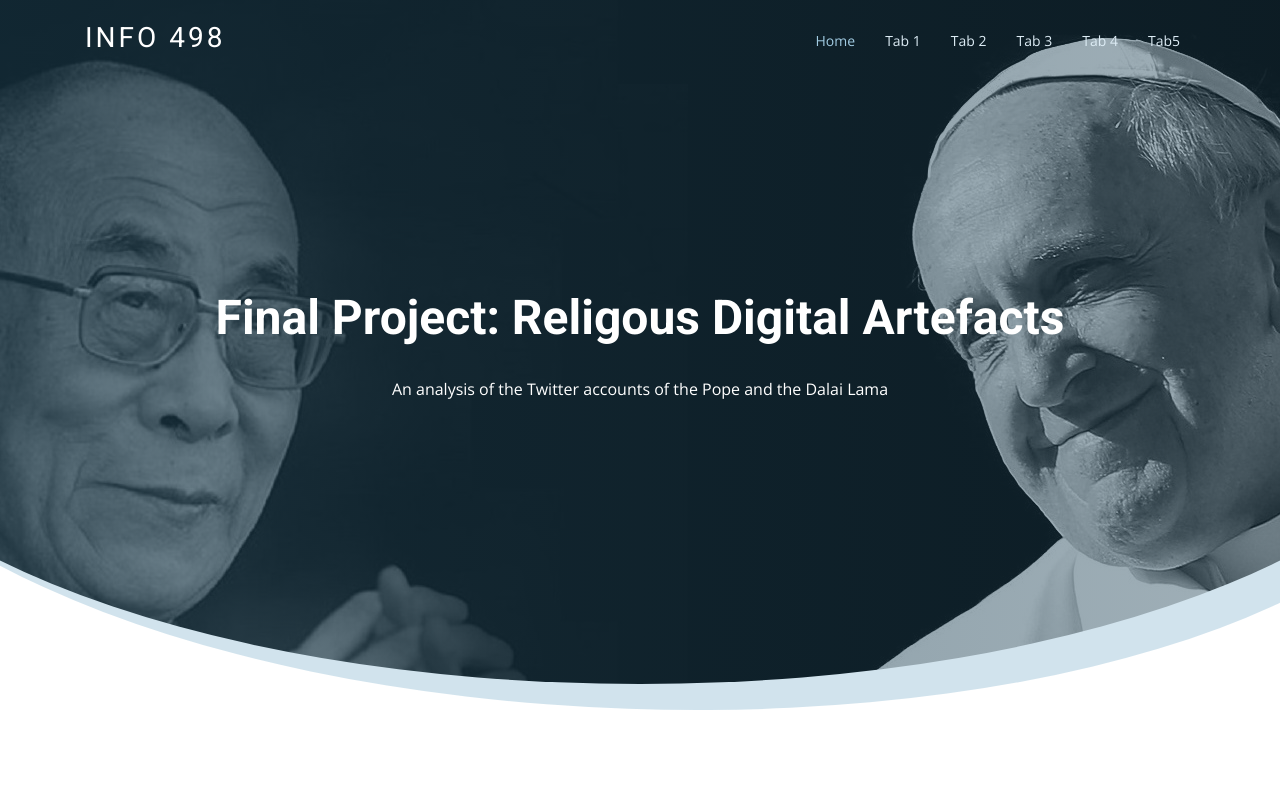
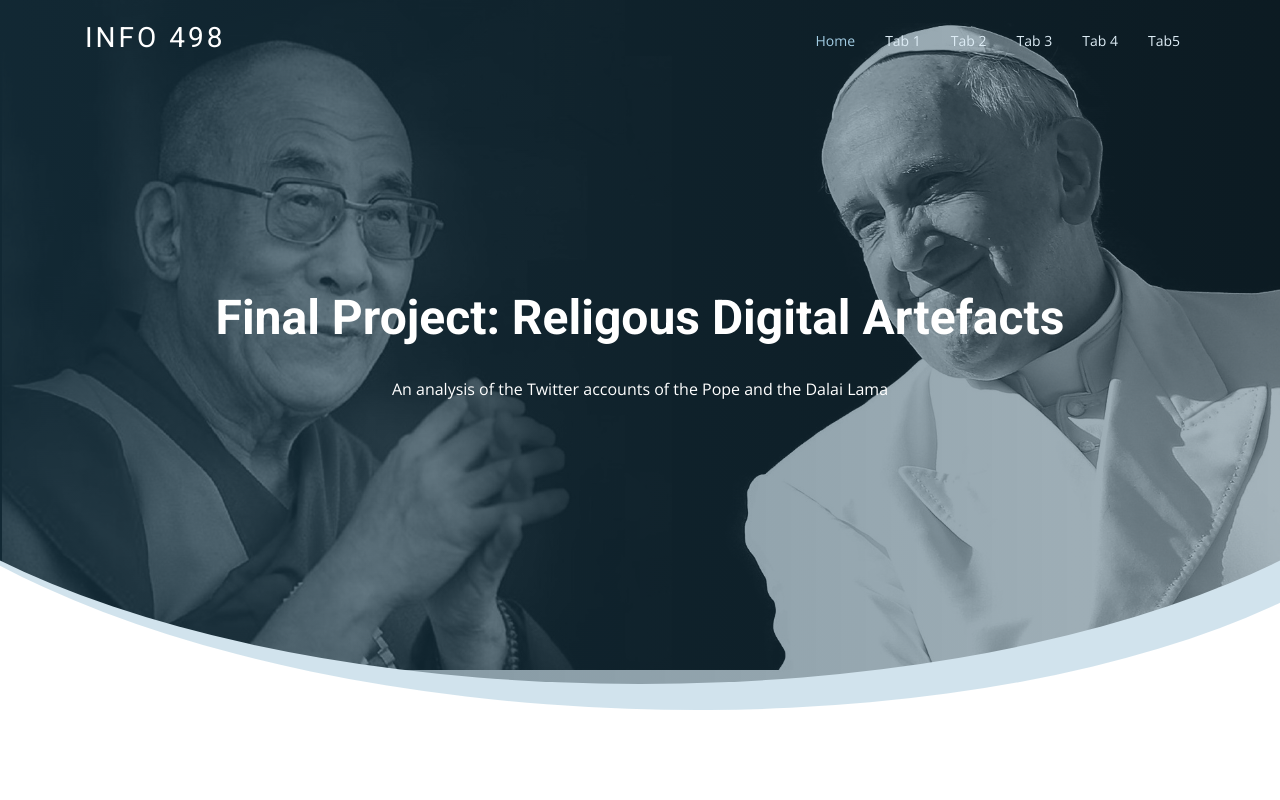
Before and after one commit to kelsiej/info498, a plain HTML site: page index.html in a window 1280 px wide. Shown: the top 800 px of the page. Drawn offline with nearby package versions, Linux system fonts and the light colour scheme.

Commit message:
Update style.css

```diff
--- a/assets/css/style.css
+++ b/assets/css/style.css
@@ -329,7 +329,9 @@ h1, h2, h3, h4, h5, h6, .font-primary {
   top: 0;
   width: 130%;
   height: 95%;
-  background: linear-gradient(to right, rgba(30, 67, 86, 0.6), rgba(30, 67, 86, 0.4)), url("../img/hero-bg.jpg") center top no-repeat fixed;
+  background: linear-gradient(to right, rgba(30, 67, 86, 0.6), rgba(30, 67, 86, 0.4)), url("../img/hero-bg.jpg");
+background-position: center top;
+    background-size: 77% auto;
   z-index: 0;
   border-radius: 0 0 50% 50%;
   transform: translateX(-50%) rotate(0deg);
```
